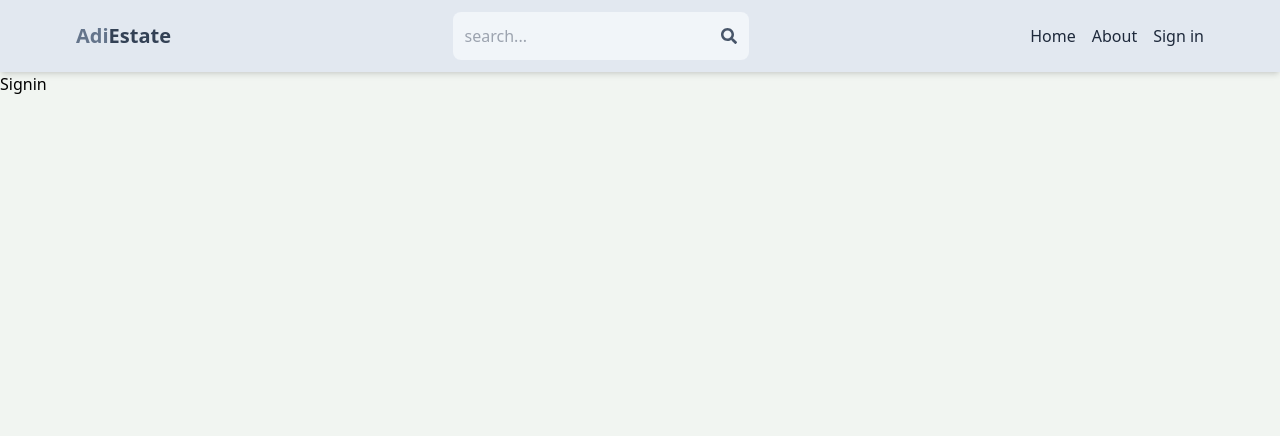
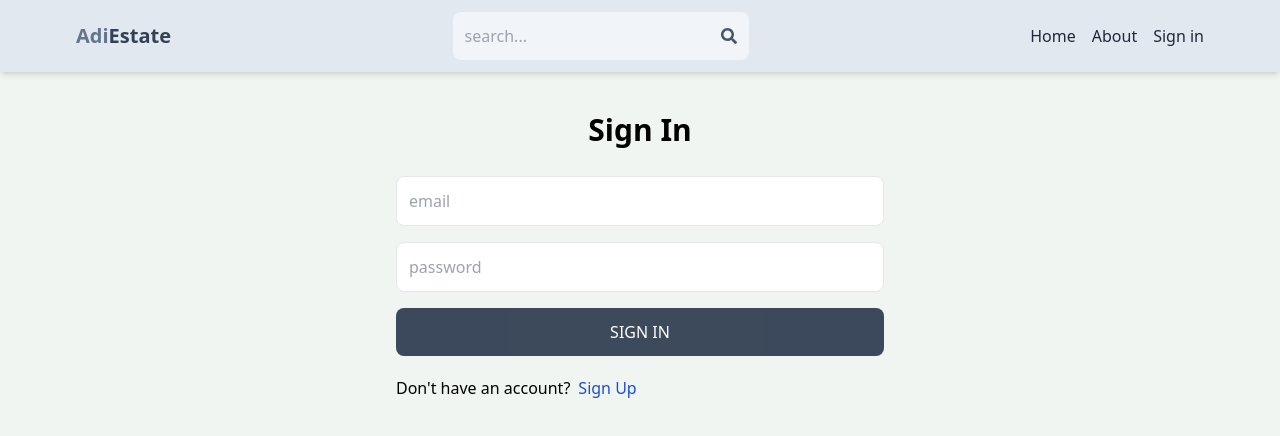
Before and after one commit to AdiMondal/mern-estate, a React (Vite) app in the folder client/: page /signin in a window 1280 px wide. Shown: the top 436 px of the page. Built offline with nearby package versions, Linux system fonts and the light colour scheme.

Commit message:
sign in page functionality

```diff
--- a/client/src/pages/Signin.jsx
+++ b/client/src/pages/Signin.jsx
@@ -1,7 +1,62 @@
-import React from 'react'
+import React, { useState } from 'react';
+import {Link, useNavigate} from 'react-router-dom';
 
-export default function Signin() {
+export default function SignIn() {
+  const [formData, setFormData] = useState({})
+  const [error, setError] = useState(null);
+  const [loading, setLoading] = useState(false);
+  const navigate = useNavigate();
+  const handleChange = (e) => {
+     setFormData({
+      ...formData,
+      [e.target.id]: e.target.value,
+     });
+  };
+  const handleSubmit = async(e) =>{
+    e.preventDefault();
+    try{
+      setLoading(true);
+      const res = await fetch('/api/auth/signin', {
+        method:'POST',
+        headers:{
+        'content-type': 'application/json',
+        },
+       body: JSON.stringify(formData),
+      });
+      const data = await res.json();
+      console.log(data);
+      if(data.success === false){
+      setLoading(false);
+      setError(data.message);
+      return;
+     }
+      setLoading(false);
+      setError(null);
+      navigate('/');
+    }catch(error){
+       setLoading(false);
+       setError(error.message);
+    }
+
+  };
+
   return (
-    <div>Signin</div>
+    <div className='p-3 max-w-lg mx-auto'>
+      <h1 className = 'text-3xl text-center font-bold my-7'>Sign In</h1>
+      <form  onSubmit={handleSubmit}
+       className='flex flex-col gap-4'>
+        <input type = "email" placeholder='email' className ='border p-3 rounded-lg' id = 'email' onChange={handleChange}/>
+        <input type = "password" placeholder='password' className ='border p-3 rounded-lg' id = 'password' onChange={handleChange} />
+        <button disabled ={loading} className='bg-slate-700 text-white p-3 rounded-lg uppercase hover: opacity-95 disabled:opacity-80'>{loading? 'Loading...' : 'Sign In'}</button>
+      </form>
+      <div className="flex gap-2 mt-5">
+        <p> Don't have an account?</p>
+        <Link to = {"/SignUp"}>
+         <span className='text-blue-700'>Sign Up</span>
+        </Link>
+      </div>
+      {error && <p className='text-red-500 mt-5'>{error}</p>}
+    </div>
+
   )
 }
```
